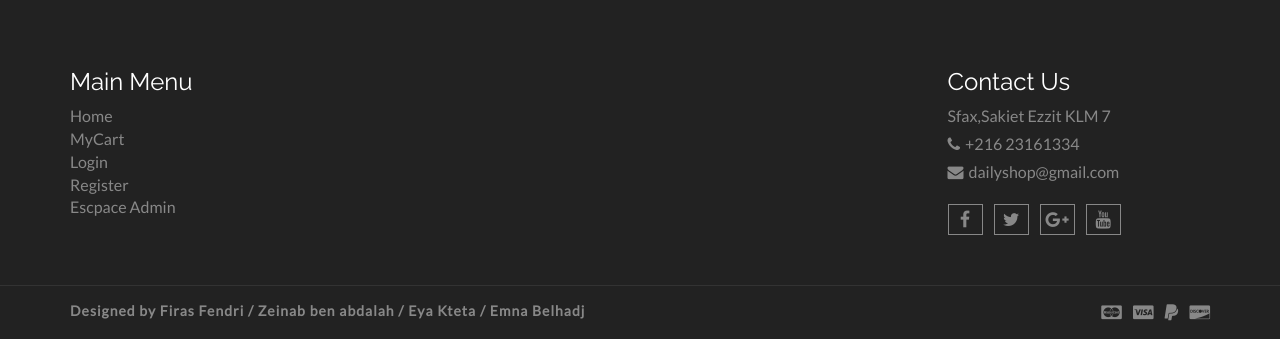
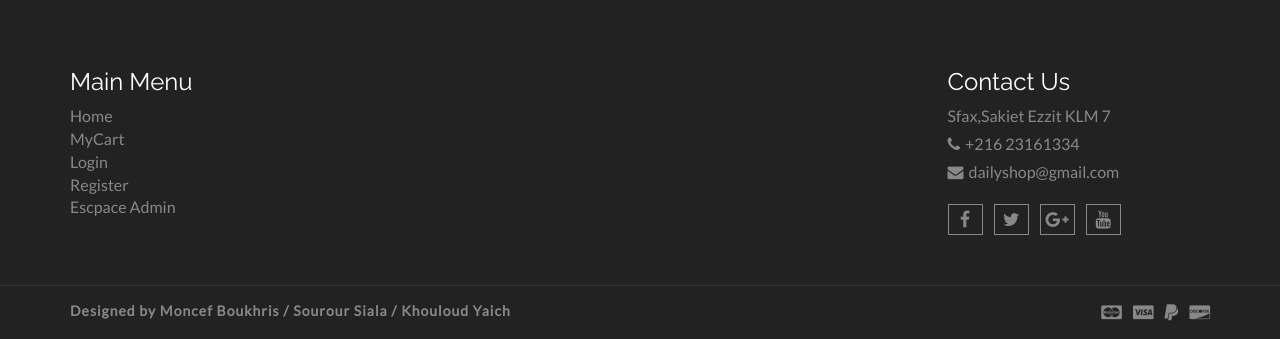
Before and after one commit to moncef-rgb/ecommerce, a PHP site: page / in a window 1280 px wide. Shown: the part 2307-2646 px from the top of the page. Run offline with PHP 8.4, Linux system fonts and the light colour scheme; data that the repository does not hold is empty; some libraries are stand-ins or nearby versions.

Commit message:
footer nsoufa

```diff
--- a/view/includes/footer.php
+++ b/view/includes/footer.php
@@ -53,7 +53,7 @@
         <div class="row">
           <div class="col-md-12">
             <div class="aa-footer-bottom-area">
-              <p>Designed by <a href="http://www.markups.io/">Firas Fendri / Zeinab ben abdalah / Eya Kteta / Emna Belhadj</a></p>
+              <p>Designed by <a href="http://www.markups.io/">Moncef Boukhris / Sourour Siala / Khouloud Yaich</a></p>
               <div class="aa-footer-payment"> <span class="fa fa-cc-mastercard"></span> <span class="fa fa-cc-visa"></span> <span class="fa fa-paypal"></span> <span class="fa fa-cc-discover"></span> </div>
             </div>
           </div>
```
